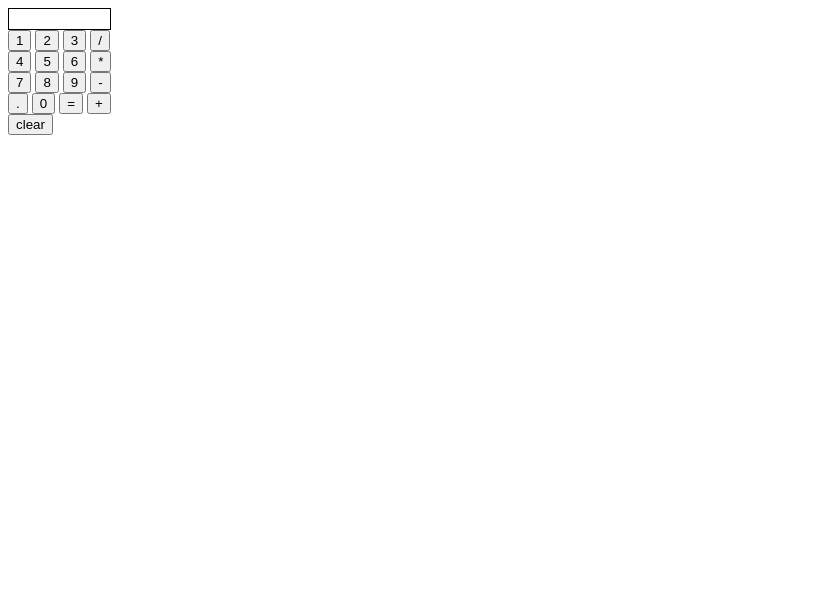
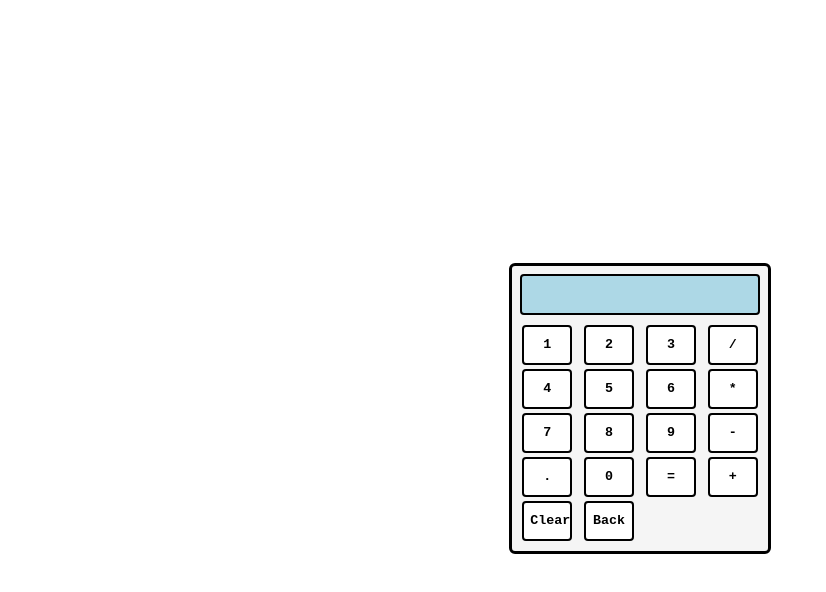
Before and after one commit to duw-alt/calculator, a plain HTML site: page index.html in a window 1280 px wide. Shown: the whole page, without its empty margins (0-826 px from the left). Drawn offline with Linux system fonts and the light colour scheme.

Commit message:
updated css and delete button

```diff
--- a/app.js
+++ b/app.js
@@ -2,6 +2,8 @@ let display = document.querySelector('.display');
 let buttons = document.querySelectorAll('.value');
 let num1, operator1, num2, operator2, valueArr = null;
 let dotClicked = false;
+
+
 
 buttons.forEach(button => {
   button.addEventListener('click', () => {
@@ -18,6 +20,7 @@ buttons.forEach(button => {
 
       valueArr = display.textContent.split(' ');
       operator2 = valueArr[3];
+
       if(operator2 !== undefined) {
         operate(num1, operator1, num2);
         display.textContent += ' ' + operator2 + ' ';
@@ -62,6 +65,14 @@ const operate = (num1, operator1, num2) => {
   }
 };
 
+function deleteButton() {
+  if (display.textContent.slice(-1) === ' ') {
+    display.textContent = display.textContent.slice(0, -3);
+  } else {
+    display.textContent = display.textContent.slice(0, -1);
+  }
+}
+
 function clearDisplay() {
   display.textContent = null;
   num1 = null;
--- a/index.html
+++ b/index.html
@@ -18,7 +18,7 @@
     </div>
     <div class="row">
       <button class="value">4</button>
-      <button class="value">5</button>
+      <button class="value" data-key="53">5</button>
       <button class="value">6</button>
       <button class="value"> * </button>
     </div>
@@ -34,7 +34,8 @@
       <button onclick="operate()"> = </button>
       <button class="value"> + </button>
     </div>
-    <button onclick="clearDisplay()">clear</button>
+    <button onclick="clearDisplay()">Clear</button>
+    <button onclick="deleteButton()">Back</button>
   </div>
 
 
--- a/style.css
+++ b/style.css
@@ -1,8 +1,38 @@
+body {
+  font-family: monospace;
+  height: 100vh;
+  display: flex;
+  align-items: center;
+  justify-content: center;
+}
+
 .container {
-  width:fit-content;
+  padding: 8px;
+  border: 3px solid black;
+  border-radius: 6px;
+  background-color: whitesmoke;
 }
 
 .display {
-  height: 20px;
-  border: 1px solid black;
+  height: 25px;
+  border: 2px solid black;
+  margin-bottom: 8px;
+  display: flex;
+  flex-direction: column;
+  justify-content: space-around;
+  padding: 6px;
+  border-radius: 4px;
+  font-size: large;
+  background-color: lightblue;
 }
+
+button {
+  border: 2px solid black;
+  background-color: white;
+  border-radius: 4px;
+  margin: 2px;
+  width: 50px;
+  height: 40px;
+  font-family: monospace;
+  font-weight: bold;
+}
```
